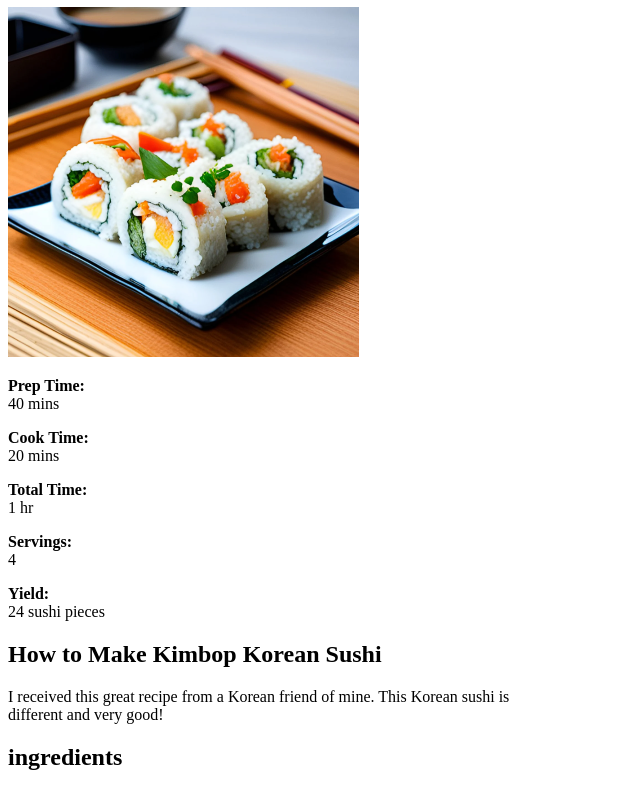
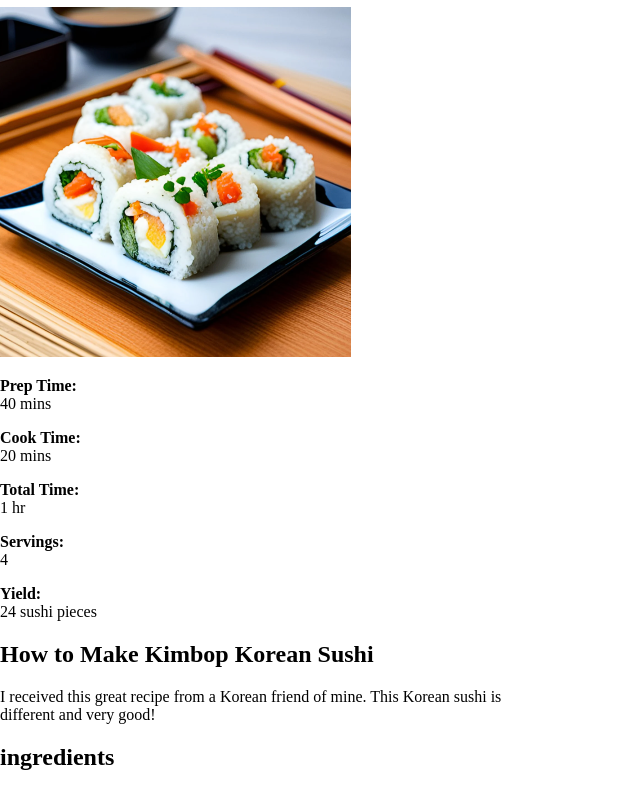
Before and after one commit to osneyrilxee/odin-recipes, a plain HTML site: page recipes/kimbop_korean.html in a window 1280 px wide. Shown: the part 73-861 px from the top of the page, without its empty margins (0-640 px from the left). Drawn offline with Linux system fonts and the light colour scheme.

Commit message:
everything was changed

```diff
--- a/recipes/kimbop_korean_sushi.html
+++ b/recipes/kimbop_korean.html
@@ -4,12 +4,14 @@
 <head>
     <meta charset="UTF-8">
     <meta name="viewport" content="width=device-width, initial-scale=1.0">
+    <link rel="stylesheet" href="../style/kimbop.css">
     <title>Kimbop (Korean Sushi)</title>
 </head>
 
 <body>
     <main>
         <h1>Kimbop Korean Sushi</h1>
+        <div id="container_head_info">
         <img src="../assets/kimbop_sushi.png" alt="">
         <p><span style="font-weight: bold;">Prep Time:</span><br>40 mins</p>
         <p><span style="font-weight: bold;">Cook Time:</span><br>20 mins</p>
--- /dev/null
+++ b/style/kimbop.css
@@ -0,0 +1,5 @@
+body {
+    margin: 0;
+    display: flex;
+    min-height: 100vh;
+}
```
